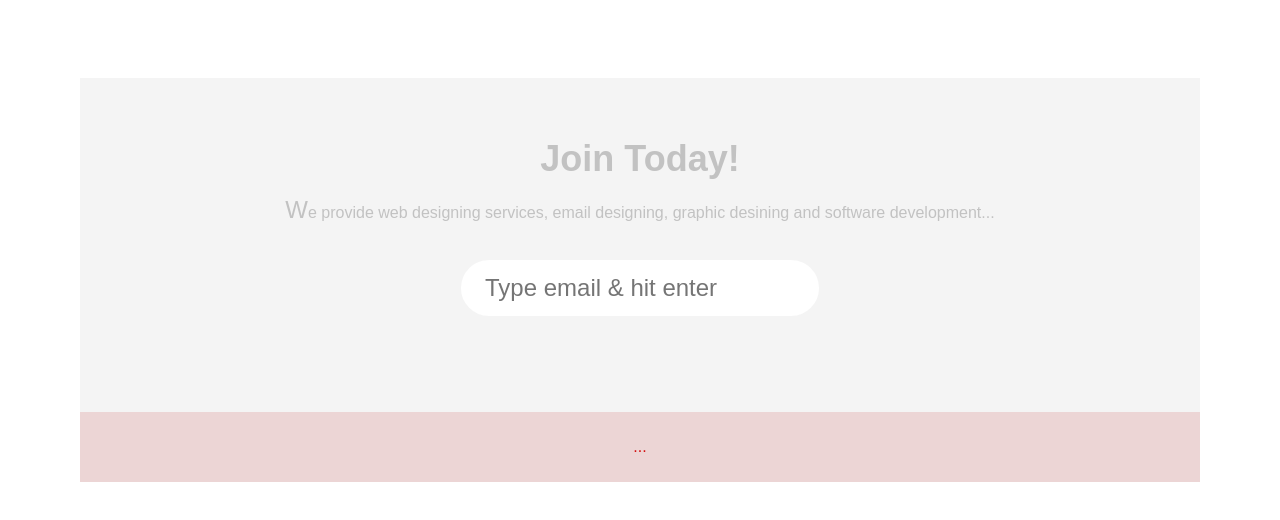
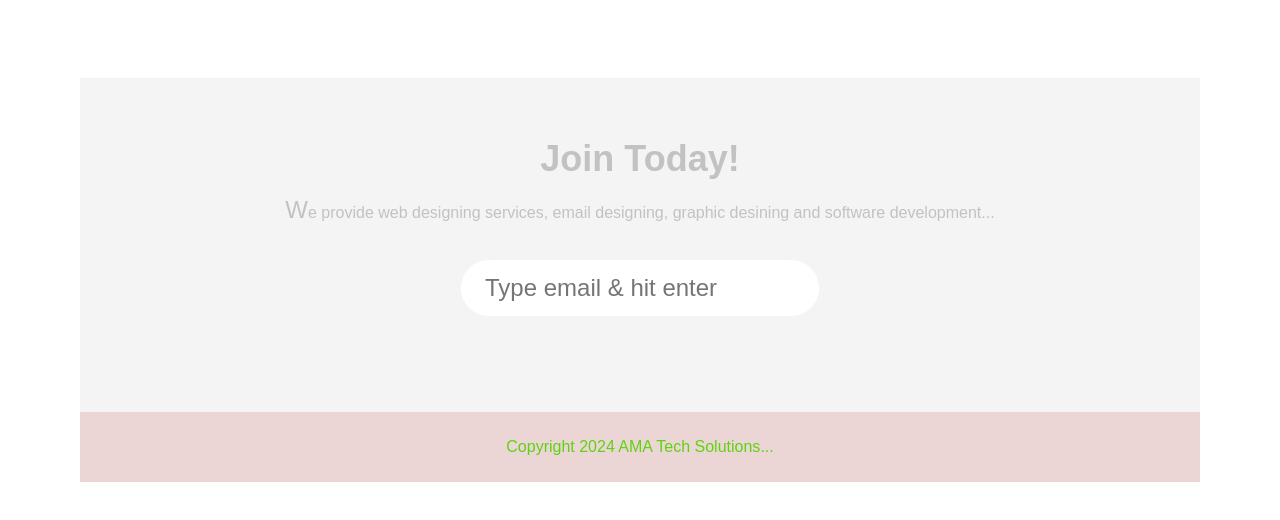
Before and after one commit to alfred2504/Web_development, a plain HTML site: page index.html in a window 1280 px wide. Shown: the part 1263-1783 px from the top of the page. Drawn offline with Linux system fonts and the light colour scheme.

Commit message:
update html and css files

```diff
--- a/index.html
+++ b/index.html
@@ -42,7 +42,7 @@
                 </form>
             </section>
             <footer>
-                <p class="copyright 2024 AMA Tech Solutions"></p>
+                <p class="copyright 2024 AMA Tech Solutions">Copyright 2024 AMA Tech Solutions</p>
             </footer>
         </body>
     </li>
--- a/styles.css
+++ b/styles.css
@@ -110,7 +110,7 @@ form input{
 }
 footer{
     background: #ecd5d5;
-    color: rgb(211, 17, 17);
+    color: rgb(95, 211, 17);
     padding: 10px;
     text-align: center;
 }
```
